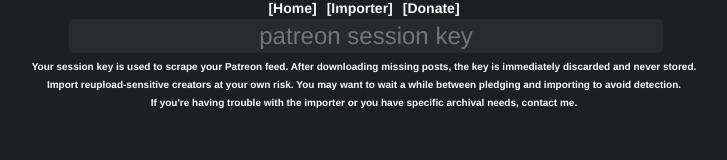
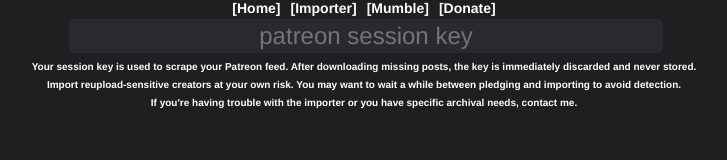
Before and after one commit to thedemodev/Kemono, a website: page public/importer/index.html in a window 1280 px wide. Shown: the whole page, without its empty margins (276-1003 px from the left). Drawn offline with nearby package versions, Linux system fonts and the light colour scheme.

Commit message:
add mumble server

```diff
--- a/public/importer/index.html
+++ b/public/importer/index.html
@@ -11,6 +11,12 @@
       <div class="header">
         <a href="/" class="link-reset header-item">[Home]</a>
         <a href="/importer" class="link-reset header-item">[Importer]</a>
+        <a
+          href="mumble://chat.kemono.party?title=Root&version=1.2.0"
+          class="link-reset header-item"
+        >
+          [Mumble]
+        </a>
         <a
           href="https://liberapay.com/kemono.party/"
           target="_blank"
```
Also changed, not shown: public/importer/ok.html (+6 -0 lines), public/index.html (+6 -0 lines), www/user.html (+6 -0 lines).
